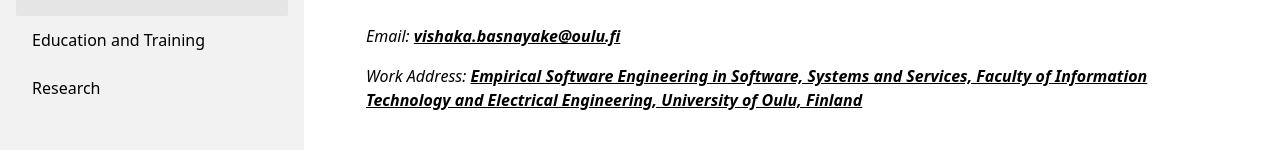
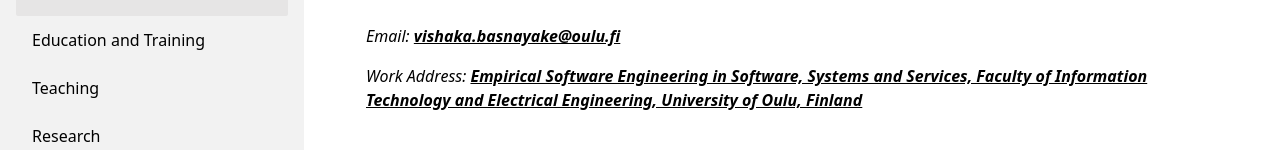
Before and after one commit to VishakaB/vishakab.github.io, an Astro site: page / in a window 1280 px wide. Shown: the part 228-378 px from the top of the page. Built offline with nearby package versions, Linux system fonts and the light colour scheme; Astro itself is replaced by a stand-in of ours.

Commit message:
Update SideBarMenu.astro

```diff
--- a/src/components/SideBarMenu.astro
+++ b/src/components/SideBarMenu.astro
@@ -6,9 +6,9 @@
 <ul class="menu grow shrink menu-md overflow-y-auto">
     <li><a class="py-3 text-base" id="home" href="/">Home</a></li>
     <li><a class="py-3 text-base" id="education" href="/education">Education and Training</a></li>
+    <li><a class="py-3 text-base" id="teaching" href="/projects">Teaching</a></li>
     <li><a class="py-3 text-base" id="research" href="/research">Research</li>
-    <!-- <li><a class="py-3 text-base" id="teaching" href="/projects">Teaching</a></li>
-    <li><a class="py-3 text-base" id="blog" href="/services">Blog</a></li>
+    <!-- <li><a class="py-3 text-base" id="blog" href="/services">Blog</a></li>
     <li><a class="py-3 text-base" id="cv" href="/cv">CV</a></li>  -->
 </ul>
 
```
